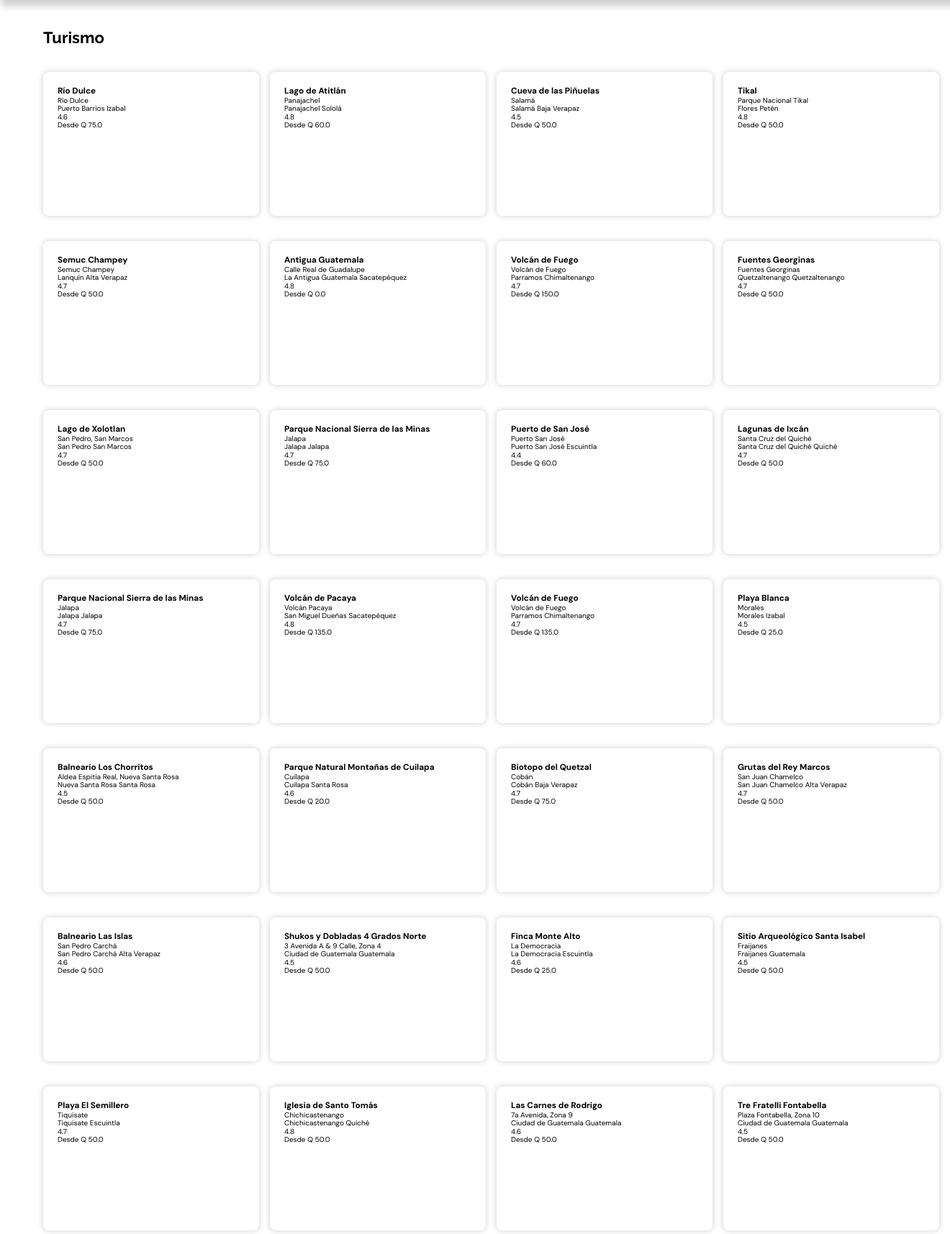
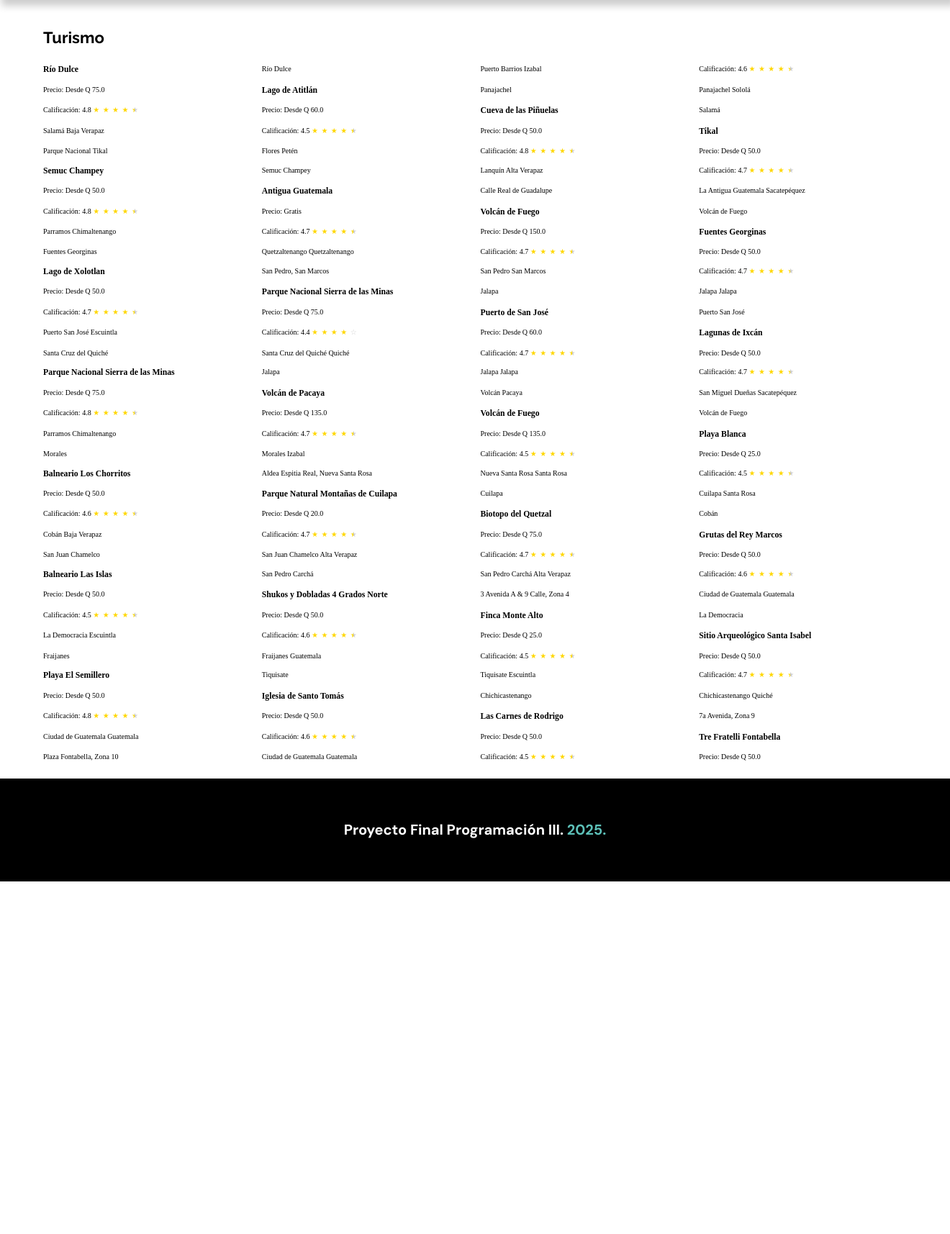
Before and after one commit to esotoUMG/proyectoFinal, a Flask app: page /lugares/filtro?tipo=turismo in a window 1320 px wide. Shown: the part 129-1844 px from the top of the page at 72% size. After the commit the page ends 1354 px from the top, so only its background shows below. Run offline with Flask 3, Linux system fonts and the light colour scheme; some web fonts are replaced.

Commit message:
Mejorar la presentación de hospedajes en la plantilla de filtro, añadiendo calificaciones visuales y ajustando el formato del precio.

```diff
--- a/templates/hospedajes_filtro.html
+++ b/templates/hospedajes_filtro.html
@@ -9,13 +9,32 @@
       {% if hospedajes %}
       <div class="grid-lugares">
         {% for lugar in hospedajes %}
-          <div class="lugar-card" data-nombre="{{ lugar.nombre }}">
-            <h3>{{ lugar.nombre }}</h3>
-            <p>{{ lugar.direccion }}</p>
-            <p>{{ lugar.municipio }} {{ lugar.departamento }}</p>
-            <p>{{ lugar.calificacion }}</p>
-            <p>Desde Q {{ lugar.precio }}</p>
-          </div>
+        <h3>{{ lugar.nombre }}</h3>
+        <p> {{ lugar.direccion }}</p>
+        <p> {{ lugar.municipio }} {{ lugar.departamento }}</p>
+        <p>
+          Calificación: {{ lugar.calificacion }}
+          <span class="estrellas">
+            {% set cal = lugar.calificacion %}
+            {% for i in range(1, 6) %}
+              {% if cal >= i %}
+                <span class="estrella llena">&#9733;</span>
+              {% elif cal + 0.5 >= i %}
+                <span class="estrella media">&#9733;</span>
+              {% else %}
+                <span class="estrella vacia">&#9734;</span>
+              {% endif %}
+            {% endfor %}
+          </span>
+        </p>
+        <p>
+          Precio:
+          {% if lugar.precio == 0 %}
+            Gratis
+          {% else %}
+            Desde Q {{ lugar.precio }}
+          {% endif %}
+        </p>
         {% endfor %}
       </div>
       {% else %}
```
